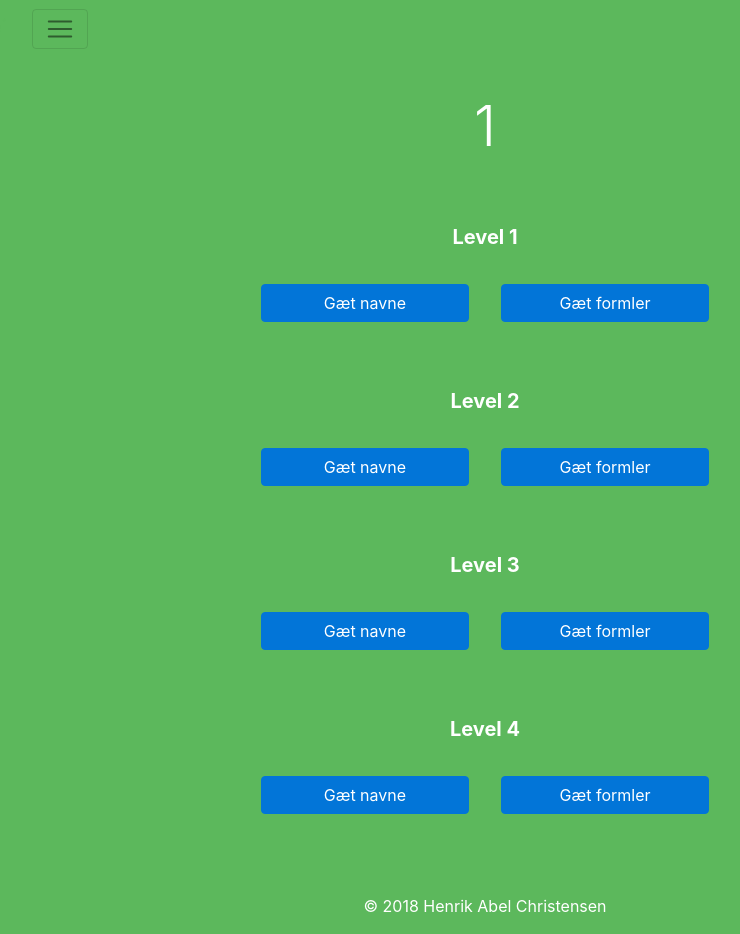
After one commit to henrikac/KemiSpil, a Django app: page /vendespil/1/levels/ in a window 1280 px wide. The commit adds this page. Shown: the whole page, without its empty margins (155-895 px from the left). Run offline with Django 3.2, Linux system fonts and the light colour scheme; some libraries are stand-ins or nearby versions.

Commit message:
guessing_games levels view + template created

```diff
--- /dev/null
+++ b/kemispil/guessing_games/templates/guessing_games/guessing_games_levels.html
@@ -0,0 +1,16 @@
+{% extends '_layout.html' %}
+
+{% block title %}{{ title|capfirst }} levels {{ block.super }}{% endblock %}
+
+{% block content %}
+<div class="container">
+    <h1 class="text-center text-white display-4 mb-5">{{ title|capfirst }}</h1>
+    {% for level in levels %}
+    <div class="row justify-content-center border w-75 mx-auto py-3 mt-3">
+        <p class="col-12 text-center text-white lead font-weight-bold">Level {{ level }}</p>
+        <a href="#" class="btn btn-primary col-10 col-md-3 m-3">Gæt navne</a>
+        <a href="#" class="btn btn-primary col-10 col-md-3 m-3">Gæt formler</a>
+    </div>
+    {% endfor %}
+</div>
+{% endblock %}
--- a/kemispil/guessing_games/templates/guessing_games/guessing_games_list.html
+++ b/kemispil/guessing_games/templates/guessing_games/guessing_games_list.html
@@ -14,7 +14,7 @@
                 <p class="text-success">{{ game.game_description }}</p>
             </div>
             <div>
-                <a href="#" class="btn btn-success btn-block mb-3">Spil</a>
+                <a href="{% url 'guessing_games:levels' topic=game.url_title %}" class="btn btn-success btn-block mb-3">Spil</a>
             </div>
         </div>
         {% endfor %}
--- a/kemispil/guessing_games/urls.py
+++ b/kemispil/guessing_games/urls.py
@@ -4,5 +4,6 @@ from . import views
 
 app_name = 'guessing_games'
 urlpatterns = [
+    path('vendespil/<topic>/levels/', views.display_levels, name='levels'),
     path('vendespil/', views.GuessingGamesListView.as_view(), name='guessing_games_list'),
 ]
--- a/kemispil/guessing_games/views.py
+++ b/kemispil/guessing_games/views.py
@@ -4,6 +4,14 @@ from django.shortcuts import render
 from . import models
 
 
+def display_levels(request, topic):
+    title = topic
+    return render(request, 'guessing_games/guessing_games_levels.html', {
+        'levels': range(1, 5),
+        'title': title
+    })
+
+
 class GuessingGamesListView(generic.ListView):
     model = models.GuessingGame
     template_name = 'guessing_games/guessing_games_list.html'
```
